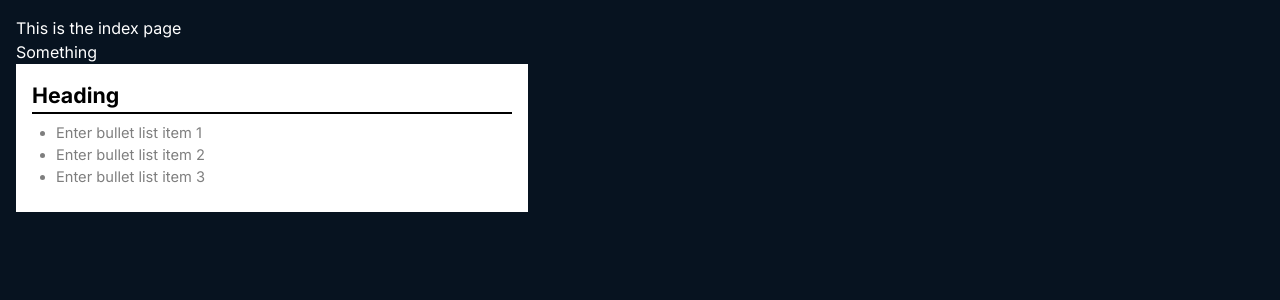
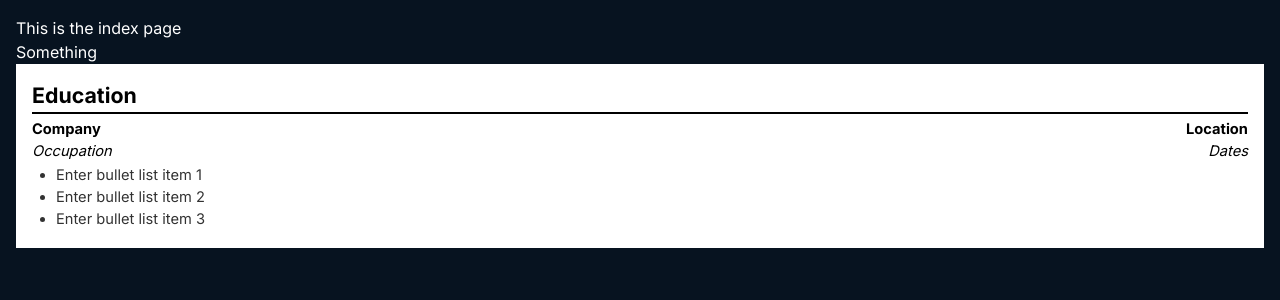
Before and after one commit to Jxl-s/resume-builder, a Next.js app: page /en in a window 1280 px wide. Shown: the top 300 px of the page. Built offline with nearby package versions, Linux system fonts and the light colour scheme.

Commit message:
more progress on formatter

```diff
--- a/src/app/globals.css
+++ b/src/app/globals.css
@@ -13,3 +13,9 @@ body {
     color: white;
     background-color: var(--primary);
 }
+
+[contentEditable=true]:empty::before {
+    content: attr(data-placeholder);
+    color: rgba(0, 0, 0, 0.5);
+    font-weight: 600;
+}
--- a/src/components/EditableHeading.tsx
+++ b/src/components/EditableHeading.tsx
@@ -29,7 +29,7 @@ const EditableHeading: FC<Props> = ({ content, setContent }) => {
             suppressContentEditableWarning={true}
             onKeyDown={handleKeyDown}
             onBlur={handleBlur}
-            className="border-b-2 border-b-black outline-none"
+            className="border-b-2 border-b-black outline-none mb-1"
             style={{
                 fontSize: `${headingSize}pt`,
                 fontWeight: "bold",
--- /dev/null
+++ b/src/components/EditableItem.tsx
@@ -0,0 +1,56 @@
+import { sanitizeHtml } from "@/utils/sanitizeHtml";
+import React, { FC, useState } from "react";
+
+interface Props {
+    Component?: React.ElementType;
+    placeholder?: string;
+    className?: string;
+
+    setContent: (content: string) => void;
+    content: string;
+    fontSize?: number;
+}
+
+const EditableItem: FC<Props> = ({
+    Component = "span",
+    placeholder = "",
+    content,
+    setContent,
+    className,
+    fontSize,
+}) => {
+    const handleKeyDown = (e: React.KeyboardEvent<HTMLSpanElement>) => {
+        if (e.key === "Enter") {
+            e.preventDefault();
+            e.currentTarget.blur();
+        }
+    };
+
+    const handleBlur = (e: React.FocusEvent<HTMLSpanElement>) => {
+        if (e.target.textContent === "") {
+            setContent("");
+            return;
+        }
+
+        setContent(e.target.innerHTML);
+    };
+
+    return (
+        <Component
+            contentEditable={true}
+            data-placeholder={placeholder}
+            suppressContentEditableWarning={true}
+            onKeyDown={handleKeyDown}
+            onBlur={handleBlur}
+            className={`outline-none cursor-pointer duration-300 hover:bg-primary/20 focus:bg-primary/20 focus:border-b focus:border-b-primary focus:cursor-auto ${className ?? ""}`}
+            style={{
+                fontSize: fontSize ? `${fontSize}pt` : undefined,
+            }}
+            dangerouslySetInnerHTML={{
+                __html: sanitizeHtml(content),
+            }}
+        />
+    );
+};
+
+export default EditableItem;
--- a/src/components/EditableList.tsx
+++ b/src/components/EditableList.tsx
@@ -30,6 +30,9 @@ const EditableList: FC<Props> = ({ items, setItems }) => {
 
     const handleFocus = () => {
         setIsFocused(true);
+
+        // if we got here from tabbing, this is required
+        handleClick();
     };
 
     const handleBlur = (e: React.FocusEvent<HTMLUListElement>) => {
@@ -61,7 +64,7 @@ const EditableList: FC<Props> = ({ items, setItems }) => {
         if (listItems.length === 0) {
             listItems = Array.from({ length: 3 }).map(
                 (_, i) =>
-                    `<li class="opacity-50">Enter bullet list item ${i + 1}</li>`
+                    `<li class="opacity-80">Enter bullet list item ${i + 1}</li>`
             );
         }
 
@@ -70,7 +73,7 @@ const EditableList: FC<Props> = ({ items, setItems }) => {
 
     return (
         <div
-            className={`ps-4 duration-300 rounded-md ${isFocused && "bg-primary/20"} ${items.length === 0 && "cursor-pointer hover:bg-primary/20"}`}
+            className={`ps-4 duration-300 rounded-md ${isFocused ? "bg-primary/20" : "cursor-pointer hover:bg-primary/20"}`}
             onClick={handleClick}
         >
             <ul
@@ -81,7 +84,7 @@ const EditableList: FC<Props> = ({ items, setItems }) => {
                 contentEditable={true}
                 spellCheck={false}
                 suppressContentEditableWarning={true}
-                className={`p-2 list-disc list-outside border-none outline-none`}
+                className={`ps-2 py-0.5 list-disc list-outside border-none outline-none`}
                 style={{
                     fontSize: `${contentSize}pt`,
                 }}
--- /dev/null
+++ b/src/components/EditableTwoSide.tsx
@@ -0,0 +1,47 @@
+import useDocSettingsStore from "@/stores/useDocSettingsStore";
+import { sanitizeHtml } from "@/utils/sanitizeHtml";
+import React, { FC, useState } from "react";
+import EditableItem from "./EditableItem";
+
+interface Props {
+    left: {
+        placeholder: string;
+        content: string;
+        setContent: (content: string) => void;
+    };
+    right: {
+        placeholder: string;
+        content: string;
+        setContent: (content: string) => void;
+    };
+}
+
+const EditableTwoSide: FC<Props> = ({ left, right }) => {
+    const contentSize = useDocSettingsStore((state) => state.contentSize);
+
+    return (
+        <article
+            className="flex justify-between gap-4"
+            style={{
+                fontSize: `${contentSize}pt`,
+            }}
+        >
+            <EditableItem
+                Component={"span"}
+                content={left.content}
+                setContent={left.setContent}
+                placeholder={left.placeholder}
+                className="text-left"
+            />
+            <EditableItem
+                Component={"span"}
+                content={right.content}
+                setContent={right.setContent}
+                placeholder={right.placeholder}
+                className="text-right"
+            />
+        </article>
+    );
+};
+
+export default EditableTwoSide;
--- a/src/components/Editor.tsx
+++ b/src/components/Editor.tsx
@@ -3,16 +3,28 @@
 import { FC, useState } from "react";
 import EditableHeading from "./EditableHeading";
 import EditableList from "./EditableList";
+import EditableTwoSide from "./EditableTwoSide";
+import Experience from "./section-items/Experience";
 
 const Editor: FC = () => {
-    const [title, setTitle] = useState<string>("Heading");
+    const [title, setTitle] = useState<string>("Education");
     const [items, setItems] = useState<string[]>([]);
 
-    console.log(title);
+    const [topLeft, setTopLeft] = useState<string>("<b>Company</b>");
+    const [topRight, setTopRight] = useState<string>("<b>Location</b>");
+    const [bottomLeft, setBottomLeft] = useState<string>("<i>Occupation</i>");
+    const [bottomRight, setBottomRight] = useState<string>("<i>Dates</i>");
+
     return (
-        <div className="max-w-lg bg-white text-black p-4">
+        <div className="bg-white text-black p-4">
             <EditableHeading content={title} setContent={setTitle} />
-            <EditableList items={items} setItems={setItems} />
+            <Experience
+                company={{ content: topLeft, setContent: setTopLeft }}
+                position={{ content: bottomLeft, setContent: setBottomLeft }}
+                date={{ content: bottomRight, setContent: setBottomRight }}
+                location={{ content: topRight, setContent: setTopRight }}
+                description={{ content: items, setContent: setItems }}
+            />
         </div>
     );
 };
--- /dev/null
+++ b/src/components/section-items/Experience.tsx
@@ -0,0 +1,56 @@
+import { FC } from "react";
+import EditableHeading from "../EditableHeading";
+import EditableTwoSide from "../EditableTwoSide";
+import EditableList from "../EditableList";
+
+type ContentField<T> = { content: T; setContent: (content: T) => void };
+interface Props {
+    company: ContentField<string>;
+    position: ContentField<string>;
+    date: ContentField<string>;
+    location: ContentField<string>;
+    description: ContentField<string[]>;
+}
+
+const Experience: FC<Props> = ({
+    company,
+    position,
+    date,
+    location,
+    description,
+}) => {
+    return (
+        <article>
+            <EditableTwoSide
+                left={{
+                    placeholder: "Company",
+                    content: company.content,
+                    setContent: company.setContent,
+                }}
+                right={{
+                    placeholder: "Location",
+                    content: location.content,
+                    setContent: location.setContent,
+                }}
+            />
+            <EditableTwoSide
+                left={{
+                    placeholder: "Occupation",
+                    content: position.content,
+                    setContent: position.setContent,
+                }}
+                right={{
+                    placeholder: "Dates",
+                    content: date.content,
+                    setContent: date.setContent,
+                }}
+            />
+            <EditableList
+                items={description.content}
+                setItems={description.setContent}
+            />
+        </article>
+    );
+};
+
+export default Experience;
```
